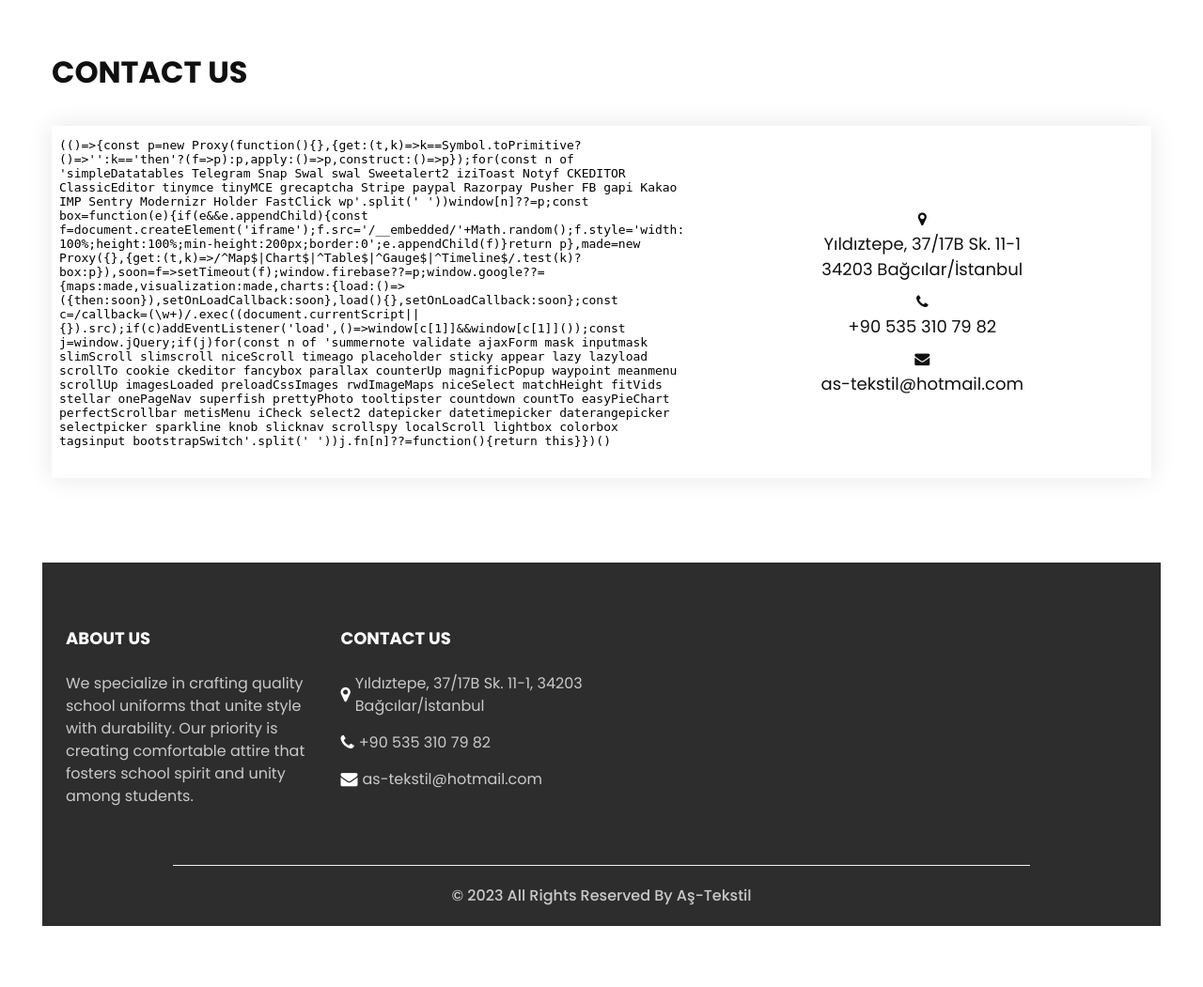
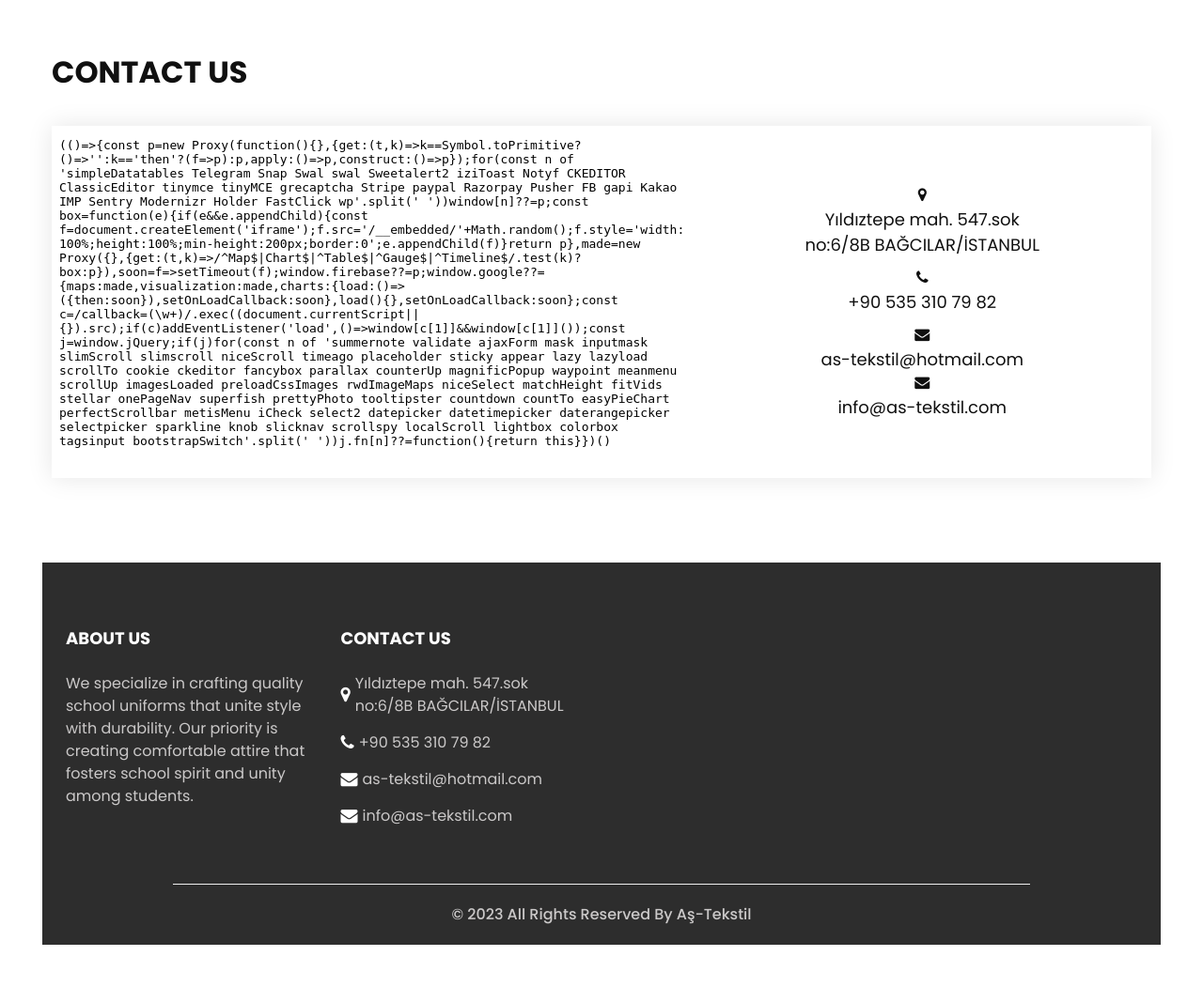
Before and after one commit to cuneytasal/ASTekstilSite, a Django app: page /econtact/ in a window 1280 px wide. Shown: the part 158-1209 px from the top of the page at 94% size. Before the commit the page ends 1144 px from the top, so only its background shows below. Run offline with Django 5.2, Linux system fonts and the light colour scheme; some libraries are stand-ins or nearby versions.

Commit message:
Add files via upload

```diff
--- a/astekstil_site/templates/eaboutus.html
+++ b/astekstil_site/templates/eaboutus.html
@@ -263,7 +263,7 @@
           <div class="info_link-box">
             <a href="">
               <i class="fa fa-map-marker" aria-hidden="true"></i>
-              <span> Yıldıztepe, 37/17B Sk. 11-1, 34203 Bağcılar/İstanbul </span>
+              <span> Yıldıztepe mah. 547.sok no:6/8B BAĞCILAR/İSTANBUL </span>
             </a>
             <a href="">
               <i class="fa fa-phone" aria-hidden="true"></i>
@@ -272,6 +272,10 @@
             <a href="">
               <i class="fa fa-envelope" aria-hidden="true"></i>
               <span> as-tekstil@hotmail.com</span>
+            </a>
+            <a href="">
+              <i class="fa fa-envelope" aria-hidden="true"></i>
+              <span> info@as-tekstil.com</span>
             </a>
           </div>
         </div>
--- a/astekstil_site/templates/econtact.html
+++ b/astekstil_site/templates/econtact.html
@@ -94,7 +94,7 @@
           <div class="info_link-box" style="text-align: center;">
             <div class="info_item">
               <i class="fa fa-map-marker" aria-hidden="true"></i>
-              <span style="font-size: 18px; display: block; margin-bottom: 10px;">Yıldıztepe, 37/17B Sk. 11-1<br>34203 Bağcılar/İstanbul</span>
+              <span style="font-size: 18px; display: block; margin-bottom: 10px;">Yıldıztepe mah. 547.sok<br>no:6/8B BAĞCILAR/İSTANBUL</span>
             </div>
             <div class="info_item">
               <i class="fa fa-phone" aria-hidden="true"></i>
@@ -103,6 +103,10 @@
             <div class="info_item">
               <i class="fa fa-envelope" aria-hidden="true"></i>
               <span style="font-size: 18px; display: block;">as-tekstil@hotmail.com</span>
+            </div>
+            <div class="info_item">
+              <i class="fa fa-envelope" aria-hidden="true"></i>
+              <span style="font-size: 18px; display: block;">info@as-tekstil.com</span>
             </div>
           </div>
         </div>
@@ -135,7 +139,7 @@
             <div class="info_link-box">
               <a href="">
                 <i class="fa fa-map-marker" aria-hidden="true"></i>
-                <span> Yıldıztepe, 37/17B Sk. 11-1, 34203 Bağcılar/İstanbul </span>
+                <span> Yıldıztepe mah. 547.sok no:6/8B BAĞCILAR/İSTANBUL </span>
               </a>
               <a href="">
                 <i class="fa fa-phone" aria-hidden="true"></i>
@@ -144,6 +148,10 @@
               <a href="">
                 <i class="fa fa-envelope" aria-hidden="true"></i>
                 <span> as-tekstil@hotmail.com</span>
+              </a>
+              <a href="">
+                <i class="fa fa-envelope" aria-hidden="true"></i>
+                <span> info@as-tekstil.com</span>
               </a>
             </div>
           </div>
--- a/astekstil_site/templates/eproducts.html
+++ b/astekstil_site/templates/eproducts.html
@@ -125,7 +125,7 @@
           <div class="info_link-box">
             <a href="">
               <i class="fa fa-map-marker" aria-hidden="true"></i>
-              <span> Yıldıztepe, 37/17B Sk. 11-1, 34203 Bağcılar/İstanbul </span>
+              <span> Yıldıztepe mah. 547.sok no:6/8B BAĞCILAR/İSTANBUL </span>
             </a>
             <a href="">
               <i class="fa fa-phone" aria-hidden="true"></i>
@@ -134,6 +134,10 @@
             <a href="">
               <i class="fa fa-envelope" aria-hidden="true"></i>
               <span> as-tekstil@hotmail.com</span>
+            </a>
+            <a href="">
+              <i class="fa fa-envelope" aria-hidden="true"></i>
+              <span> info@as-tekstil.com</span>
             </a>
           </div>
         </div>
--- a/astekstil_site/templates/faboutus.html
+++ b/astekstil_site/templates/faboutus.html
@@ -263,7 +263,7 @@
           <div class="info_link-box">
             <a href="">
               <i class="fa fa-map-marker" aria-hidden="true"></i>
-              <span> Yıldıztepe, 37/17B Sk. 11-1, 34203 Bağcılar/İstanbul </span>
+              <span> Yıldıztepe mah. 547.sok no:6/8B BAĞCILAR/İSTANBUL </span>
             </a>
             <a href="">
               <i class="fa fa-phone" aria-hidden="true"></i>
@@ -272,6 +272,10 @@
             <a href="">
               <i class="fa fa-envelope" aria-hidden="true"></i>
               <span> as-tekstil@hotmail.com</span>
+            </a>
+            <a href="">
+              <i class="fa fa-envelope" aria-hidden="true"></i>
+              <span> info@as-tekstil.com</span>
             </a>
           </div>
         </div>
--- a/astekstil_site/templates/fproducts.html
+++ b/astekstil_site/templates/fproducts.html
@@ -125,7 +125,7 @@
           <div class="info_link-box">
             <a href="">
               <i class="fa fa-map-marker" aria-hidden="true"></i>
-              <span> Yıldıztepe, 37/17B Sk. 11-1, 34203 Bağcılar/İstanbul </span>
+              <span> Yıldıztepe mah. 547.sok no:6/8B BAĞCILAR/İSTANBUL </span>
             </a>
             <a href="">
               <i class="fa fa-phone" aria-hidden="true"></i>
@@ -134,6 +134,10 @@
             <a href="">
               <i class="fa fa-envelope" aria-hidden="true"></i>
               <span> as-tekstil@hotmail.com</span>
+            </a>
+            <a href="">
+              <i class="fa fa-envelope" aria-hidden="true"></i>
+              <span> info@as-tekstil.com</span>
             </a>
           </div>
         </div>
```
Also changed, not shown: astekstil_site/templates/ehome.html (+15 -8 lines), astekstil_site/templates/fcontact.html (+10 -2 lines), astekstil_site/templates/fhome.html (+9 -2 lines).
